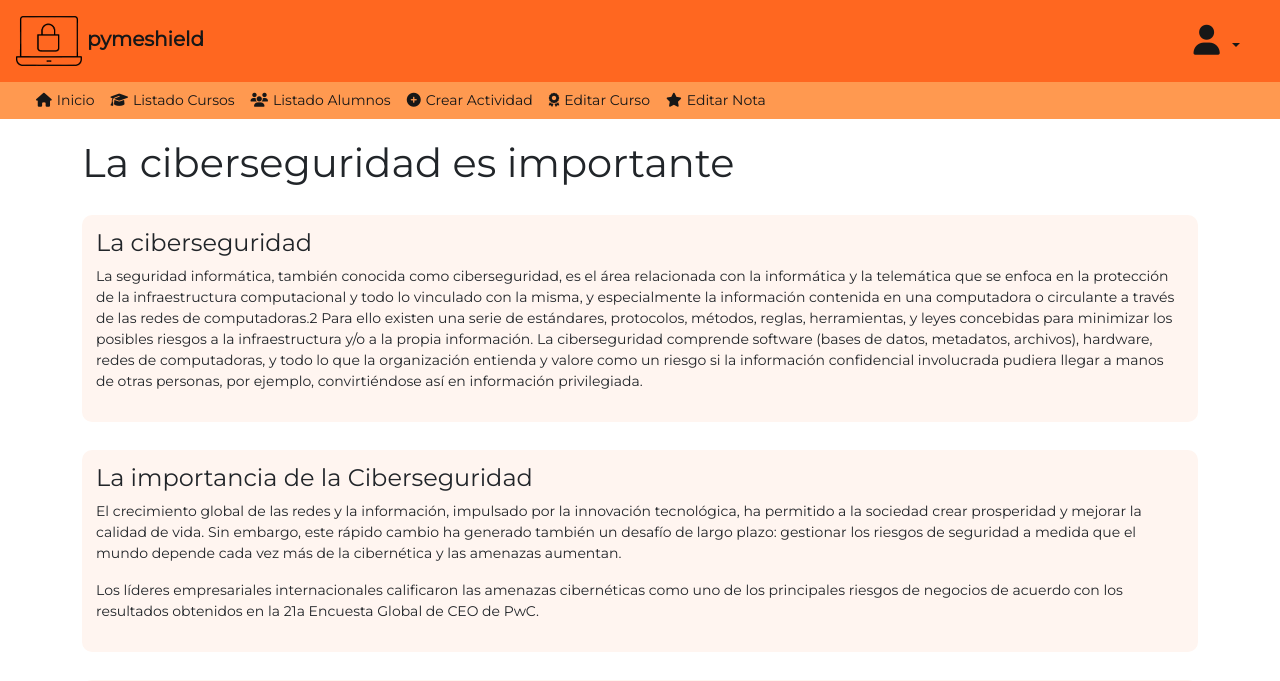
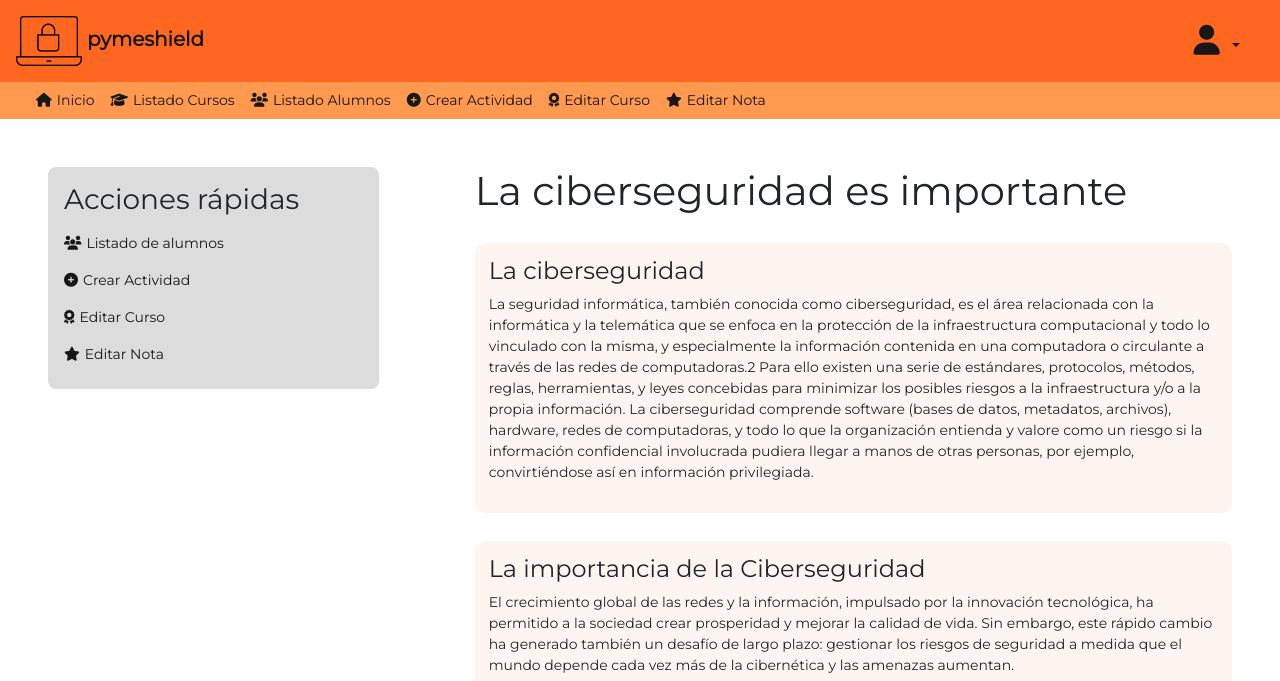
Before and after one commit to Tupiet-Classe/SPRINT2_GRUP3_Projecte_Globalitzat, a PHP site: page /admin/detallesCurso.html in a window 1280 px wide. Shown: the top 681 px of the page. Run offline with PHP 8.4, Linux system fonts and the light colour scheme.

Commit message:
Assignar curs + accions ràpides cursos a admin

```diff
--- /dev/null
+++ b/pymeraliaFiles/PHP/asignarCurso.php
@@ -0,0 +1,6 @@
+<?php
+include_once '../clases/Curs_class.php';
+$userId = $_GET['userid'];
+$curso = new Curs(1, 'ciber', 'algo', 'gf');
+$curso->assignCurso($userId)
+?>
--- a/pymeraliaFiles/admin/detallesCurso.html
+++ b/pymeraliaFiles/admin/detallesCurso.html
@@ -51,7 +51,8 @@
                                     <li>
                                         <a class="dropdown-item" href="../cliente/index.html"><i
                                                 class="fa-solid fa-shield-halved">
-                                    </i>Modo Usuario</a></li>
+                                            </i>Modo Usuario</a>
+                                    </li>
                                 </ul>
                             </li>
                     </div>
@@ -88,10 +89,40 @@
         </nav>
         <!--Header Menu-->
 
-    </header><!--header-->
+    </header>
+    <!--header-->
 
-    <main class="container">
 
+    <main class="row m-0">
+        <aside class="container col-lg-4 col-xxl-3 pt-5 px-5">
+            <div class="admin-course-tools rounded-3 p-3">
+                <h3>Acciones rápidas</h3>
+                <ul class="navbar-nav me-auto mb-2 mb-lg-0">
+                    <li class="nav-item">
+                        <a class="nav-link" href="usuariosCurso.html">
+                            <i class="fa-solid fa-users"></i>Listado de alumnos
+                        </a>
+                    </li>
+                    <li class="nav-item">
+                        <a class="nav-link" href="crearActividad.html">
+                            <i class="fa-solid fa-circle-plus"></i>Crear Actividad
+                        </a>
+                    </li>
+                    <li class="nav-item">
+                        <a class="nav-link" href="editarCurso.html">
+                            <i class="fa-solid fa-award"></i>Editar Curso
+                        </a>
+                    </li>
+                    <li class="nav-item">
+                        <a class="nav-link" href="editarNotaUsuarios.html">
+                            <i class="fa-solid fa-star"></i>Editar Nota
+                        </a>
+                    </li>
+                </ul>
+            </div>
+        </aside>
+
+        <div class="course container col-lg-8 col-xxl-9 p-5">
             <h1 id="course-title">La ciberseguridad es importante</h1>
 
             <div class="course-element text">
@@ -115,7 +146,8 @@
                     Sin embargo, este rápido cambio ha generado también un desafío de largo plazo: gestionar
                     los riesgos de seguridad a medida que el mundo depende cada vez más de la cibernética y las amenazas
                     aumentan.</p>
-            <p>Los líderes empresariales internacionales calificaron las amenazas cibernéticas como uno de los principales
+                <p>Los líderes empresariales internacionales calificaron las amenazas cibernéticas como uno de los
+                    principales
                     riesgos
                     de negocios de acuerdo con los resultados obtenidos en la 21a Encuesta Global de CEO de PwC.</p>
             </div>
@@ -144,20 +176,19 @@
                 <p>¿Estás listo? Aquí tienes una actividad a realizar para ver si estás listo.</p>
                 <a class="orange-button">Realizar actividad</a>
             </div>
-
+        </div>
     </main>
 
-</body>
-</main>
+
 
     <footer class="bg-black text-center text-lg-center mt-auto">
         <div class="text-center p-3">
             <div class="fluid-container">
                 <div class="row">
                     <div id="logo-footer" class="col-6 col-md-3">
-                    <a class="text-light" href="index.html"><img src="../images/logo_pymeshield_black.png" alt="Logo"
-                            width="50px" style="margin-right: 5px;" class="d-inline-block align-text-middle"><i
-                            class="fa-solid fa-copyright"></i>pymeshield
+                        <a class="text-light" href="index.html"><img src="../images/logo_pymeshield_black.png"
+                                alt="Logo" width="50px" style="margin-right: 5px;"
+                                class="d-inline-block align-text-middle"><i class="fa-solid fa-copyright"></i>pymeshield
                             by Pymeralia</a>
                     </div>
                     <div class="col-6 col-md-3">
--- a/pymeraliaFiles/css/detallesCursos.css
+++ b/pymeraliaFiles/css/detallesCursos.css
@@ -20,8 +20,9 @@
     background: #ff9950;
 }
 
-main {
-    padding: 20px;
+.admin-course-tools {
+    background: #dcdcdc;
+    height: fit-content;
 }
 
 .course-element {
```
Also changed, not shown: pymeraliaFiles/clases/Curs_class.php (+9 -7 lines). Lines whose indentation alone changed are shown as unchanged.
